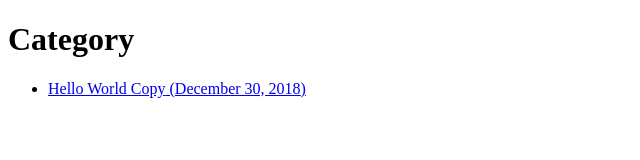
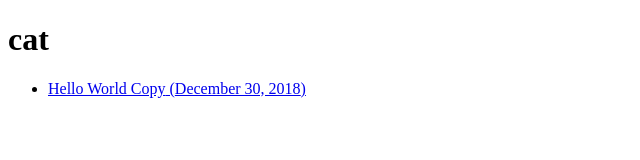
Before and after one commit to gergatron/gatsby-mdx-starter, a Gatsby site: page /category/cat/ in a window 1280 px wide. Shown: the whole page, without its empty margins (0-640 px from the left). Built offline with nearby package versions, Linux system fonts and the light colour scheme; Gatsby itself is replaced by a stand-in of ours.

Commit message:
category

```diff
--- a/src/templates/categoryTemplate.js
+++ b/src/templates/categoryTemplate.js
@@ -1,14 +1,14 @@
 import React from "react"
 import { Link, graphql } from "gatsby"
 
-const Category = ({ data }) => {
-
+const Category = ({ data, pageContext }) => {
+  const { category } = pageContext
   const { edges } = data.allMdx;
 
   return (
 
       <div>
-        <h1>Category</h1>
+        <h1>{category}</h1>
         <ul>
           {edges.map(({ node }) => {
             const { title, date } = node.frontmatter;
```
